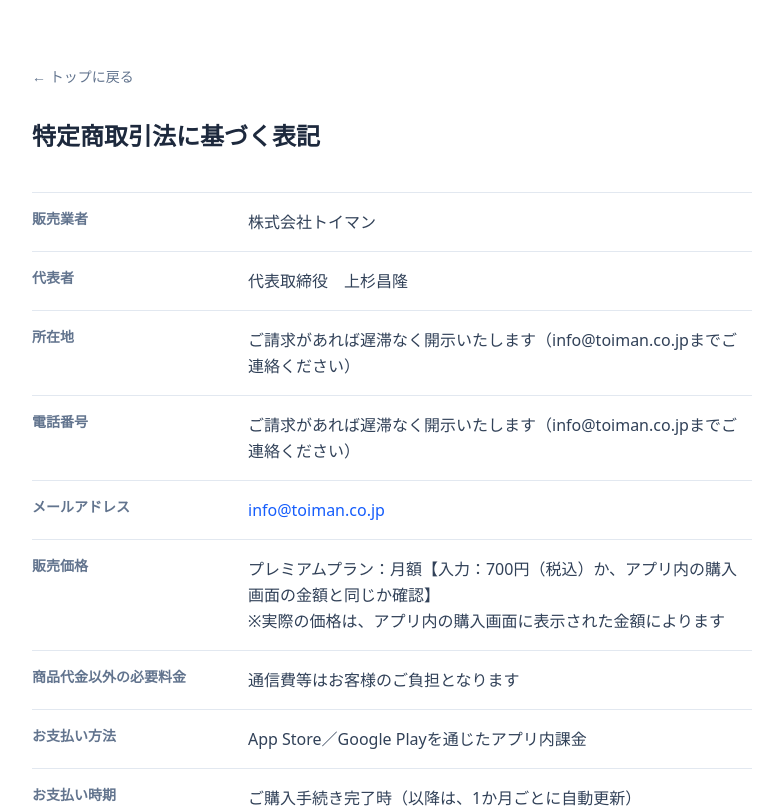
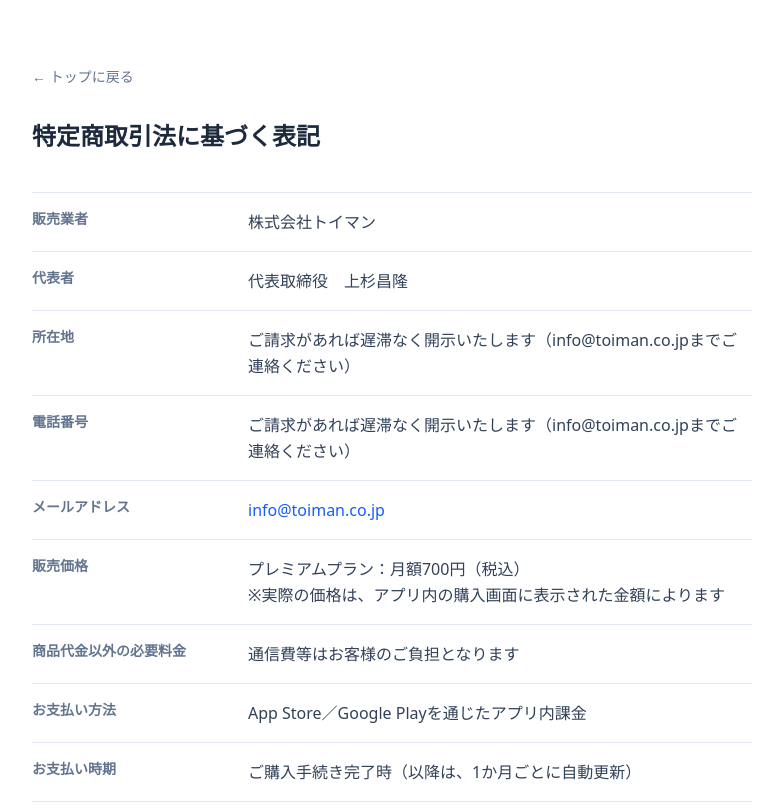
Before and after one commit to ryotarouesugi39-del/kenkou-station-legal, a Next.js app: page /tokushoho in a window 1280 px wide. Shown: the top 808 px of the page, without its empty margins (248-1031 px from the left). Built offline with nearby package versions, Linux system fonts and the light colour scheme.

Commit message:
特定商取引法に基づく表記の販売価格を確定(月額700円・税込)

```diff
--- a/app/tokushoho/page.tsx
+++ b/app/tokushoho/page.tsx
@@ -34,7 +34,7 @@
       label: "販売価格",
       value: (
         <>
-          プレミアムプラン：月額【入力：700円（税込）か、アプリ内の購入画面の金額と同じか確認】
+          プレミアムプラン：月額700円（税込）
           <br />
           ※実際の価格は、アプリ内の購入画面に表示された金額によります
         </>
```
